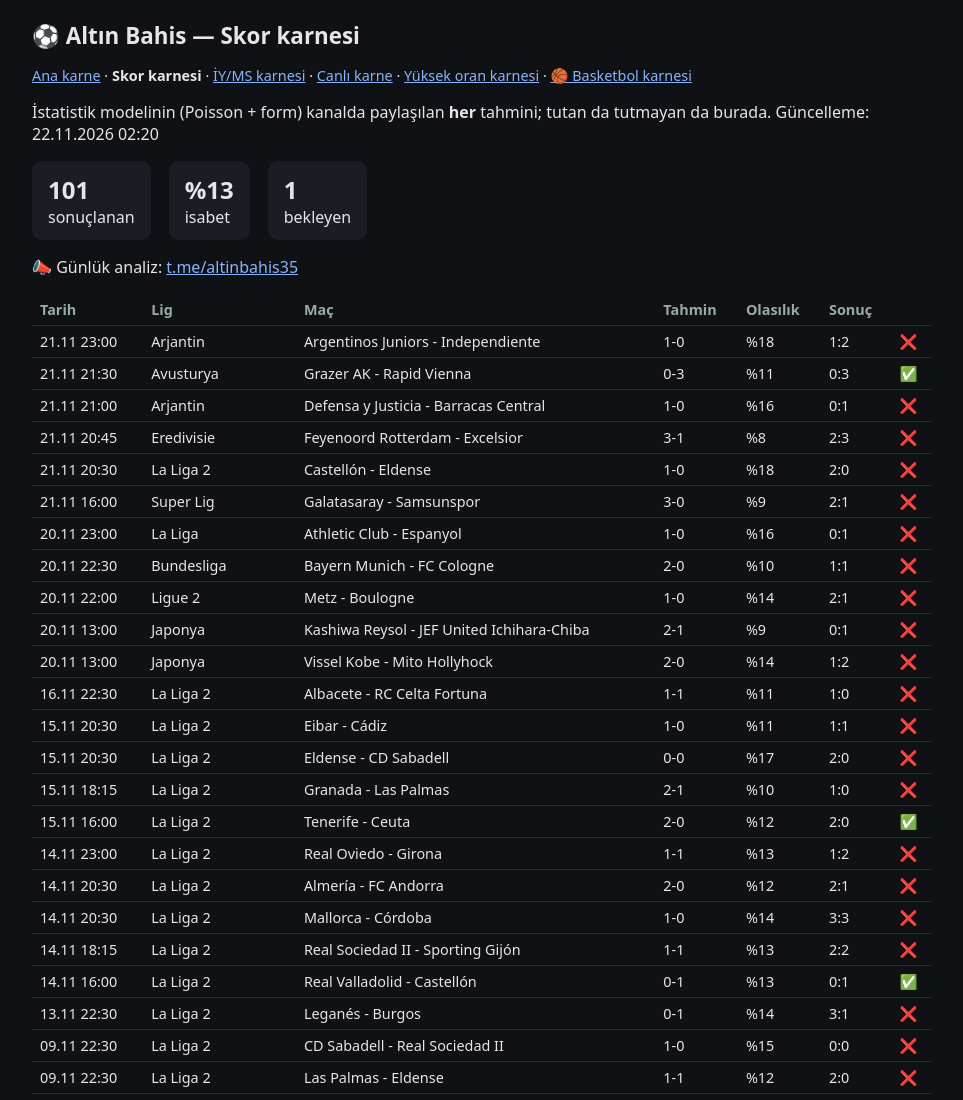
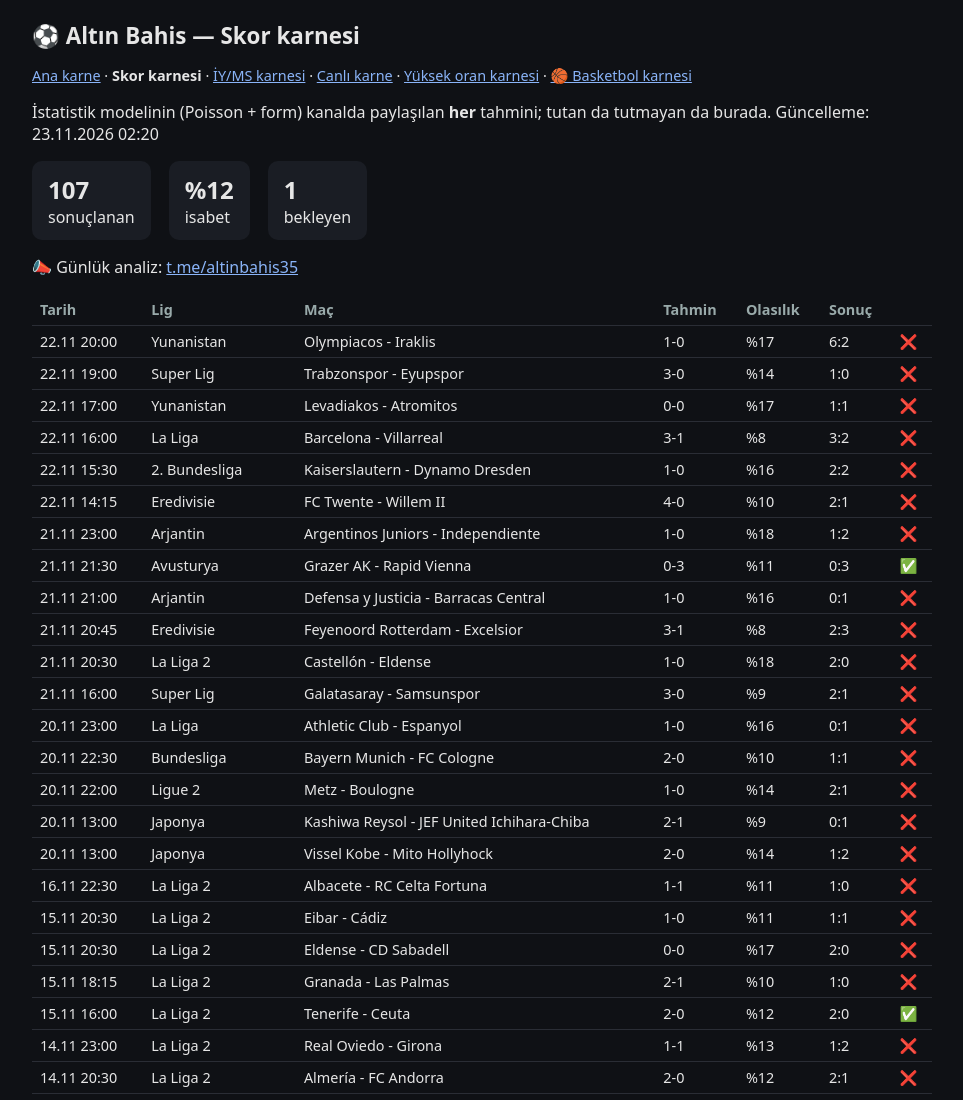
Before and after one commit to Aegean-35/altinbahis-karne, a plain HTML site: page skor.html in a window 1280 px wide. Shown: the top 1100 px of the page, without its empty margins (158-1121 px from the left). Drawn offline with Linux system fonts and the light colour scheme.

Commit message:
karne guncelle

```diff
--- a/skor.html
+++ b/skor.html
@@ -6,10 +6,16 @@ th{color:#9aa}tr.tuttu td:last-child{color:#4caf50}tr.tutmadi td:last-child{colo
 .k{background:#1a1d24;border-radius:10px;padding:12px 16px}.k b{font-size:1.5em;display:block}small{color:#888}a{color:#8ab4f8}.nav{margin:8px 0 14px;font-size:.9em}</style></head><body>
 <h1>⚽ Altın Bahis — Skor karnesi</h1>
 <div class="nav"><a href="index.html">Ana karne</a> · <b>Skor karnesi</b> · <a href="iyms.html">İY/MS karnesi</a> · <a href="canli.html">Canlı karne</a> · <a href="yuksek.html">Yüksek oran karnesi</a> · <a href="basket.html">🏀 Basketbol karnesi</a></div>
-<p>İstatistik modelinin (Poisson + form) kanalda paylaşılan <b>her</b> tahmini; tutan da tutmayan da burada. Güncelleme: 22.11.2026 02:20</p>
-<div class="oz"><div class="k"><b>101</b>sonuçlanan</div><div class="k"><b>%13</b>isabet</div><div class="k"><b>1</b>bekleyen</div></div>
+<p>İstatistik modelinin (Poisson + form) kanalda paylaşılan <b>her</b> tahmini; tutan da tutmayan da burada. Güncelleme: 23.11.2026 02:20</p>
+<div class="oz"><div class="k"><b>107</b>sonuçlanan</div><div class="k"><b>%12</b>isabet</div><div class="k"><b>1</b>bekleyen</div></div>
 <p>📣 Günlük analiz: <a href="https://t.me/altinbahis35">t.me/altinbahis35</a></p>
-<table><tr><th>Tarih</th><th>Lig</th><th>Maç</th><th>Tahmin</th><th>Olasılık</th><th>Sonuç</th><th></th></tr><tr class="tutmadi"><td>21.11 23:00</td><td>Arjantin</td><td>Argentinos Juniors - Independiente</td><td>1-0</td><td>%18</td><td>1:2</td><td>❌</td></tr>
+<table><tr><th>Tarih</th><th>Lig</th><th>Maç</th><th>Tahmin</th><th>Olasılık</th><th>Sonuç</th><th></th></tr><tr class="tutmadi"><td>22.11 20:00</td><td>Yunanistan</td><td>Olympiacos - Iraklis</td><td>1-0</td><td>%17</td><td>6:2</td><td>❌</td></tr>
+<tr class="tutmadi"><td>22.11 19:00</td><td>Super Lig</td><td>Trabzonspor - Eyupspor</td><td>3-0</td><td>%14</td><td>1:0</td><td>❌</td></tr>
+<tr class="tutmadi"><td>22.11 17:00</td><td>Yunanistan</td><td>Levadiakos - Atromitos</td><td>0-0</td><td>%17</td><td>1:1</td><td>❌</td></tr>
+<tr class="tutmadi"><td>22.11 16:00</td><td>La Liga</td><td>Barcelona - Villarreal</td><td>3-1</td><td>%8</td><td>3:2</td><td>❌</td></tr>
+<tr class="tutmadi"><td>22.11 15:30</td><td>2. Bundesliga</td><td>Kaiserslautern - Dynamo Dresden</td><td>1-0</td><td>%16</td><td>2:2</td><td>❌</td></tr>
+<tr class="tutmadi"><td>22.11 14:15</td><td>Eredivisie</td><td>FC Twente - Willem II</td><td>4-0</td><td>%10</td><td>2:1</td><td>❌</td></tr>
+<tr class="tutmadi"><td>21.11 23:00</td><td>Arjantin</td><td>Argentinos Juniors - Independiente</td><td>1-0</td><td>%18</td><td>1:2</td><td>❌</td></tr>
 <tr class="tuttu"><td>21.11 21:30</td><td>Avusturya</td><td>Grazer AK - Rapid Vienna</td><td>0-3</td><td>%11</td><td>0:3</td><td>✅</td></tr>
 <tr class="tutmadi"><td>21.11 21:00</td><td>Arjantin</td><td>Defensa y Justicia - Barracas Central</td><td>1-0</td><td>%16</td><td>0:1</td><td>❌</td></tr>
 <tr class="tutmadi"><td>21.11 20:45</td><td>Eredivisie</td><td>Feyenoord Rotterdam - Excelsior</td><td>3-1</td><td>%8</td><td>2:3</td><td>❌</td></tr>
```
